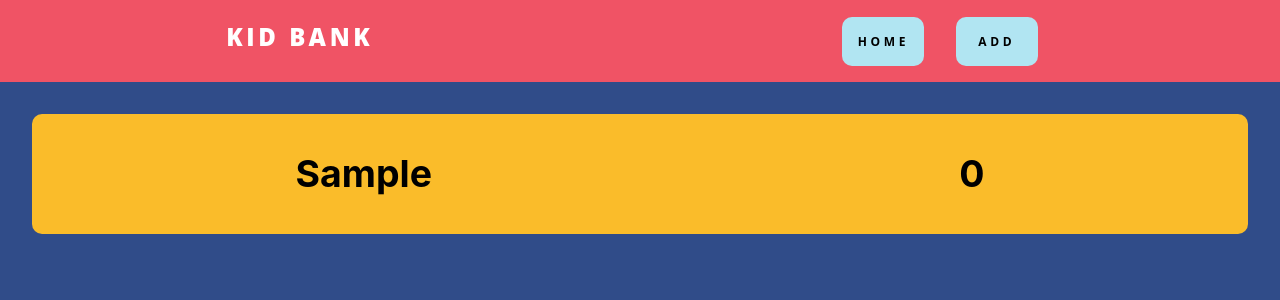
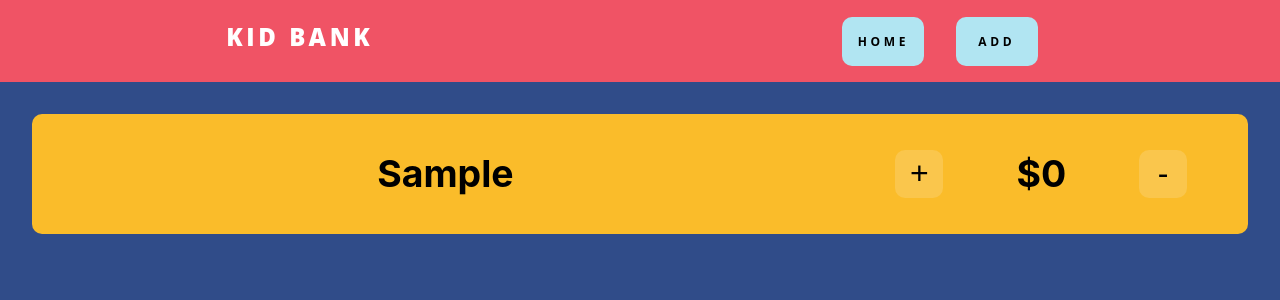
Before and after one commit to mbenson3434/kid-bank, a React (Create React App) app: page /add-kid in a window 1280 px wide. Both pictures are taken after typing "Sample" into the empty fields and a click on the button "Add". Shown: the top 300 px of the page. Built offline with nearby package versions, Linux system fonts and the light colour scheme.

Commit message:
Added counter functions

```diff
--- a/src/App.js
+++ b/src/App.js
@@ -9,16 +9,17 @@ import KidList from './components/KidList';
 
 function App() {
   const [kidList, setKidList] = useState([]);
+
   return (
     <div className="App">
       <Router>
         <Header />
 
         <Route exact path="/" component={KidList}>
-          <KidList kidList={kidList} />
+          <KidList kidList={kidList} setKidList={setKidList} />
         </Route>
 
-        <Route exact path="/add-kid" component={AddKid}>
+        <Route path="/add-kid" component={AddKid}>
           <AddKid kidList={kidList} setKidList={setKidList} />
         </Route>
 
--- a/src/components/AddKid.js
+++ b/src/components/AddKid.js
@@ -5,13 +5,20 @@ import styled from 'styled-components';
 
 // --- Styled Components ---
 const StyledForm = styled.div `
+    border: 1px solid red;
+    justify-content: center;
+    display: flex;
+
 
 input {
     padding: 1rem;
     font-size: 2rem;
     text-align: left;
-    margin-top: 4rem;
     border: none;
+}
+
+input:active {
+    outline: none;
 }
 
 button {
@@ -33,8 +40,7 @@ button:hover {
 
 ` // --- Styled Components ---
 const initialValues = {
-        name: '',
-        balance: 0
+        name: ''
     }
 
 const AddKid = ({ kidList, setKidList }) => {
--- a/src/components/Kid.js
+++ b/src/components/Kid.js
@@ -5,7 +5,6 @@ import styled from 'styled-components';
 const StyledKid = styled.div `
 
     display: flex;
-    flex-direction: column;
     margin: 2rem;
     border-radius: 10px;
     font-size: 2rem;
@@ -15,44 +14,54 @@ const StyledKid = styled.div `
         background-color: #FAC64C;
     }
 
-    .not-selected {
-        display: none;
+    .kid-name {
+
+        width: 68%;
     }
-    .selected {
-        padding: 3rem;
+    .kid-balance {
+
+        display: flex;
+        justify-content: space-around;
+        width: 30%;
     }
 
-    #kid {
-        display: flex;
-        justify-content: space-around;
+    .kid-balance button {
+        height: 3rem;
+        width: 3rem;
+        border-radius: 10px;
+        font-size: 2rem;
+        border: none;
+        align-self: center;
+        background-color: #FAC64C;
     }
-    .img {
-        border-radius: 5px;
-        width: 35%
+
+    .kid-balance button:hover {
+        background-color: #FABC2A;
     }
 
 
+`
+const Kid = ({ kid, kidList, setKidList }) => {
+   const [balance, setBalance] = useState(0);
 
-`
-const Kid = ({ kid }) => {
-    const [selected, setSelected] = useState(false);
+    const add = () => {
+       setBalance(balance + 1);
 
-    const toggleSelected = () => {
-        setSelected(!selected);
+    }
+
+    const subtract = () => {
+        setBalance(balance - 1);
     }
 
     return (
-        <StyledKid onClick={toggleSelected}>
-            <div id='kid'>
+        <StyledKid>
+            <div className="kid-name">
                 <h3>{kid.name}</h3>
-                <h3>{kid.balance}</h3>
             </div>
-            <div id="add-money">
-            {
-               <div className={`${selected ? "selected" : 'not-selected'}`}>
-                   <img className="img" src="/dollarbill.png" alt="" />
-               </div>
-            }
+            <div className="kid-balance">
+                <button onClick={add}>+</button>
+                <h3>${balance}</h3>
+                <button onClick={subtract}>-</button>
             </div>
         </StyledKid>
     )
--- a/src/components/KidList.js
+++ b/src/components/KidList.js
@@ -2,13 +2,13 @@ import Kid from './Kid';
 
 // Display a list of current kids
 
-const KidList = ({ kidList }) => {
+const KidList = ({ kidList, setKidList }) => {
 
     return (
         <div>
             {
                 kidList.map((kid, index) =>{
-                    return <Kid key={index} kid={kid}/>
+                    return <Kid key={index} kid={kid} kidList={kidList} setKidList={setKidList}/>
                 })
             }
 
```
